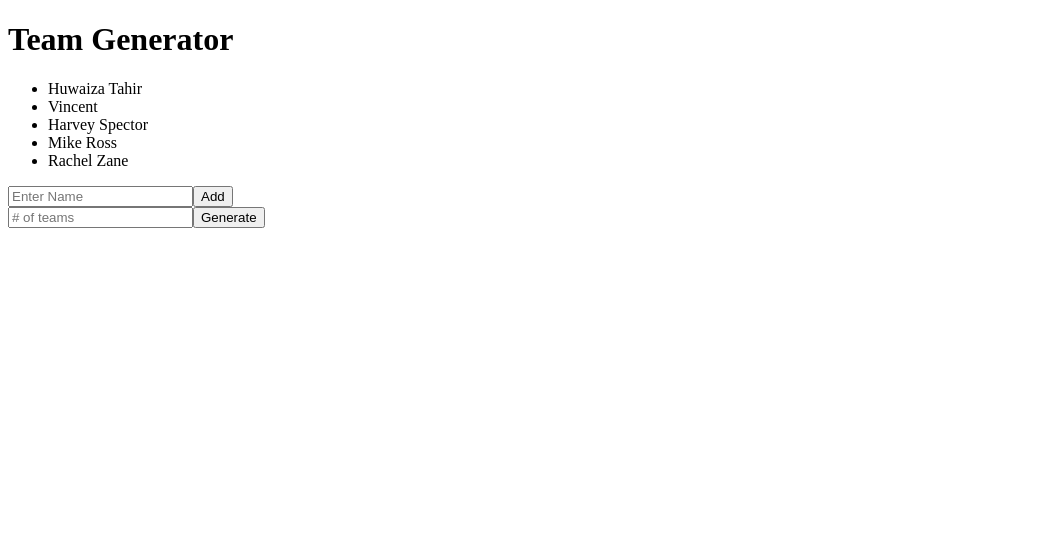
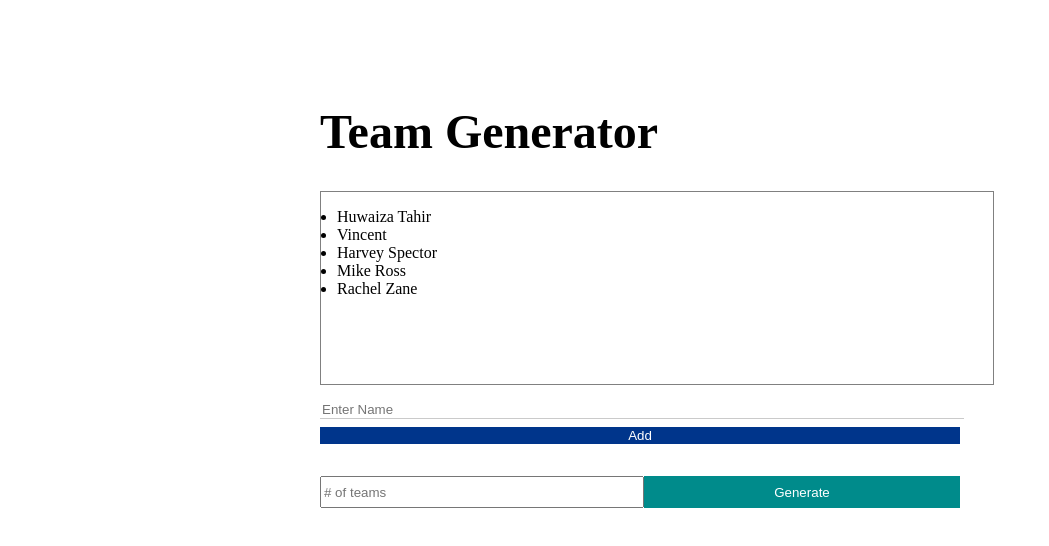
Before and after one commit to Huwaiza/angular_team_generator, an Angular app: page / in a window 1280 px wide. Shown: the top 546 px of the page, without its empty margins (0-1049 px from the left). Built offline with nearby package versions, Linux system fonts and the light colour scheme.

Commit message:
added style and semantic ui css for style

```diff
--- a/package.json
+++ b/package.json
@@ -19,6 +19,7 @@
     "@angular/platform-browser-dynamic": "~13.3.0",
     "@angular/router": "~13.3.0",
     "rxjs": "~7.5.0",
+    "semantic-ui-css": "^2.4.1",
     "tslib": "^2.3.0",
     "zone.js": "~0.11.4"
   },
--- a/src/app/app.component.css
+++ b/src/app/app.component.css
@@ -0,0 +1,60 @@
+.container {
+    padding: 4rem;
+    width: 40rem;
+    margin: 0 auto;
+  }
+
+  h1 {
+    font-size: 3rem;
+  }
+  .list {
+    padding: 1rem;
+    width: 100%;
+    height: 10rem;
+    border: 0.1rem solid grey;
+    overflow: auto;
+  }
+
+  .add-members-container input {
+    border: none;
+    border-bottom: 0.1rem solid rgba(128, 128, 128, 0.418);
+    margin-right: 0.5rem;
+    width: 100%;
+    display: flex;
+  }
+
+  .add-members-container button {
+    width: 100%;
+    border: none;
+    color: white;
+    font-weight: 400;
+    cursor: pointer;
+    background-color: rgb(0, 53, 139);
+    margin-top: 0.5rem;
+  }
+
+  .generate-teams-container {
+    margin: 2rem 0;
+    display: flex;
+    height: 2rem;
+  }
+
+  .generate-teams-container button {
+    width: 50%;
+    background-color: darkcyan;
+    border: none;
+    color: white;
+  }
+
+  .generate-teams-container input {
+    width: 50%;
+  }
+
+  .card {
+    padding: 2rem;
+    width: 100%;
+  }
+
+  .error-msg {
+    color: red;
+  }
--- a/src/app/app.component.html
+++ b/src/app/app.component.html
@@ -1,18 +1,18 @@
-<div>
+<div class="container">
   <div>
     <h1>Team Generator</h1>
-    <ul>
+    <ul class="list">
       <li>Huwaiza Tahir</li>
       <li>Vincent</li>
       <li>Harvey Spector</li>
       <li>Mike Ross</li>
       <li>Rachel Zane</li>
     </ul>
-    <div>
+    <div class="add-members-container">
       <input type="text" placeholder="Enter Name"/>
       <button>Add</button>
     </div>
-    <div>
+    <div class="generate-teams-container">
       <input type="text" placeholder="# of teams"/>
       <button>Generate</button>
     </div>
```
Also changed, not shown: 1 other file (tests, documents, lock files or other folders).
